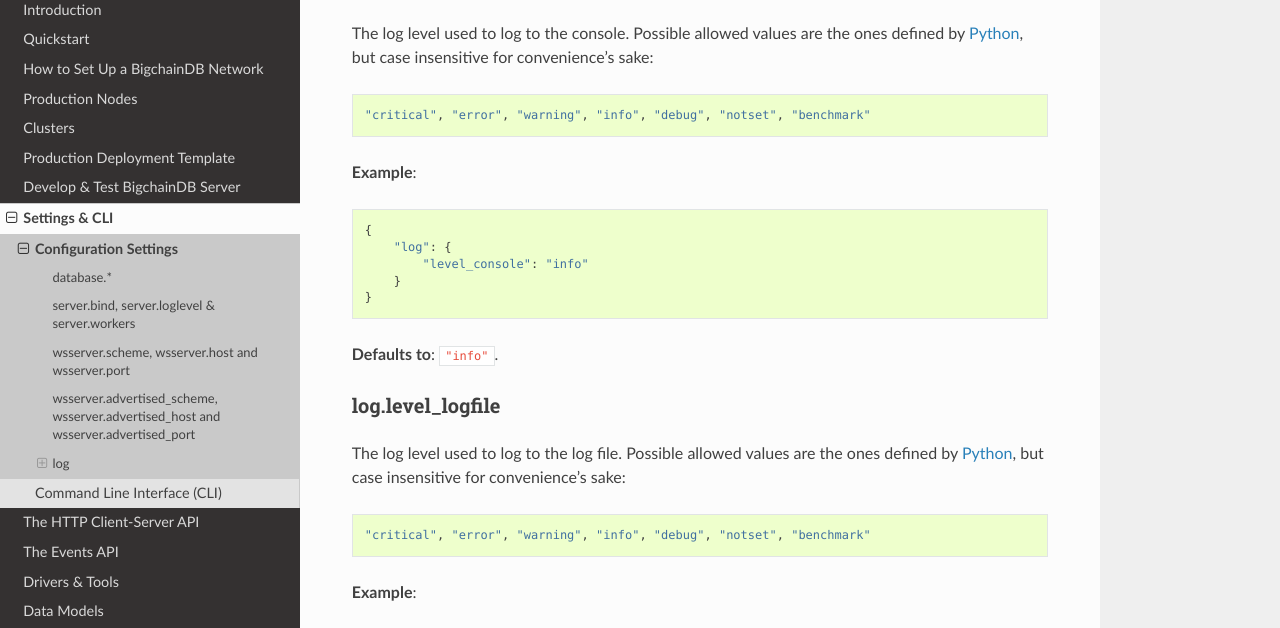
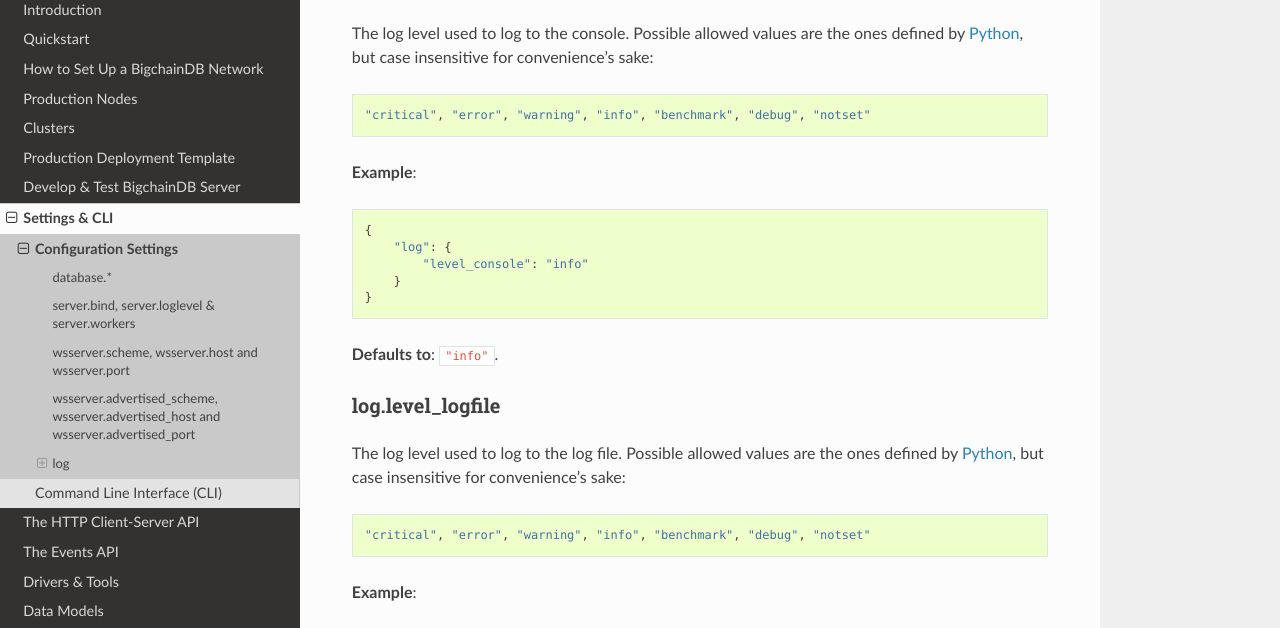
Before and after one commit to bigchaindb/bigchaindb, a Sphinx documentation site: the page built from docs/server/source/server-reference/configuration.md, in a window 1280 px wide and 900 px high, scrolled down 6325 px. Shown: the part 152-780 px from the top of the window. Built offline with Sphinx 7.4.7 and the Read the Docs theme 2.0.0, drawn with Linux system fonts in a browser that asks for light colours.

Commit message:
nitpic fixes
Signed-off-by: Shahbaz Nazir <shahbaz@bigchaindb.com>

````diff
--- a/bigchaindb/__init__.py
+++ b/bigchaindb/__init__.py
@@ -72,7 +72,7 @@ config = {
         'datefmt_logfile': log_config['formatters']['file']['datefmt'],
         'fmt_console': log_config['formatters']['console']['format'],
         'fmt_logfile': log_config['formatters']['file']['format'],
-        'granular_levels': {}
+        'granular_levels': {},
     },
 }
 
--- a/docs/server/source/server-reference/configuration.md
+++ b/docs/server/source/server-reference/configuration.md
@@ -289,7 +289,7 @@ defined by [Python](https://docs.python.org/3.6/library/logging.html#levels),
 but case insensitive for convenience's sake:
 
 ```
-"critical", "error", "warning", "info", "debug", "notset", "benchmark"
+"critical", "error", "warning", "info", "benchmark", "debug", "notset"
 ```
 
 **Example**:
@@ -311,7 +311,7 @@ defined by [Python](https://docs.python.org/3.6/library/logging.html#levels),
 but case insensitive for convenience's sake:
 
 ```
-"critical", "error", "warning", "info", "debug", "notset", "benchmark"
+"critical", "error", "warning", "info", "benchmark", "debug", "notset"
 ```
 
 **Example**:
````
